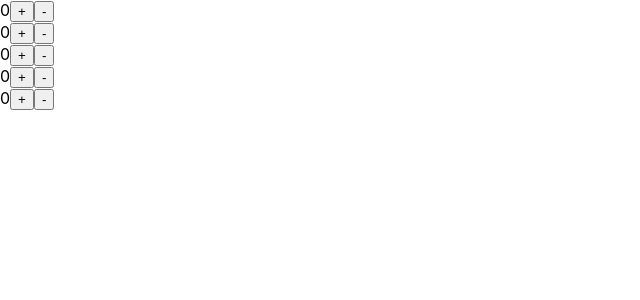
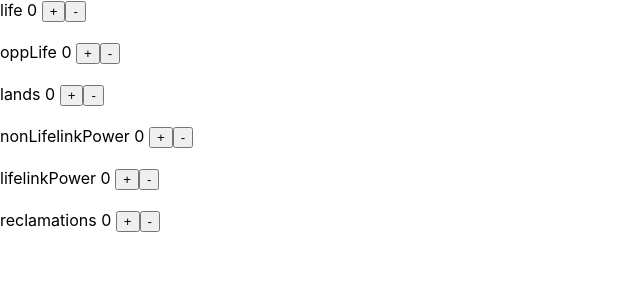
Before and after one commit to afroiland/doh-calculator, a React (Create React App) app: page / in a window 1280 px wide. Shown: the top 300 px of the page, without its empty margins (0-640 px from the left). Built offline with nearby package versions, Linux system fonts and the light colour scheme.

Commit message:
Display props in Counter component

```diff
--- a/src/components/counter.jsx
+++ b/src/components/counter.jsx
@@ -1,15 +1,16 @@
 import React, { Component } from 'react';
 
 class Counter extends Component {
-  state = {
-    value: 0
-  }
   render() {
+    //console.log("props: ", this.props);
     return (
       <div>
-        <span>{this.state.value}</span>
+        <span>{this.props.name}</span>
+        <span> {this.props.value} </span>
         <button>+</button>
         <button>-</button>
+        <br />
+        <br />
       </div>
     );
   }
--- a/src/components/main.jsx
+++ b/src/components/main.jsx
@@ -7,16 +7,18 @@ class Main extends Component {
     oppLife: 0,
     lands: 0,
     nonLifelinkPower: 0,
-    lifelinkPower: 0
+    lifelinkPower: 0,
+    reclamations: 0
   }
   render() {
     return (
       <div>
-        <Counter />
-        <Counter />
-        <Counter />
-        <Counter />
-        <Counter />
+        <Counter name = 'life' value = {this.state.life} />
+        <Counter name = 'oppLife' value = {this.state.oppLife} />
+        <Counter name = 'lands' value = {this.state.lands} />
+        <Counter name = 'nonLifelinkPower' value = {this.state.nonLifelinkPower} />
+        <Counter name = 'lifelinkPower' value = {this.state.lifelinkPower} />
+        <Counter name = 'reclamations' value = {this.state.reclamations} />
       </div>
     );
   }
```
